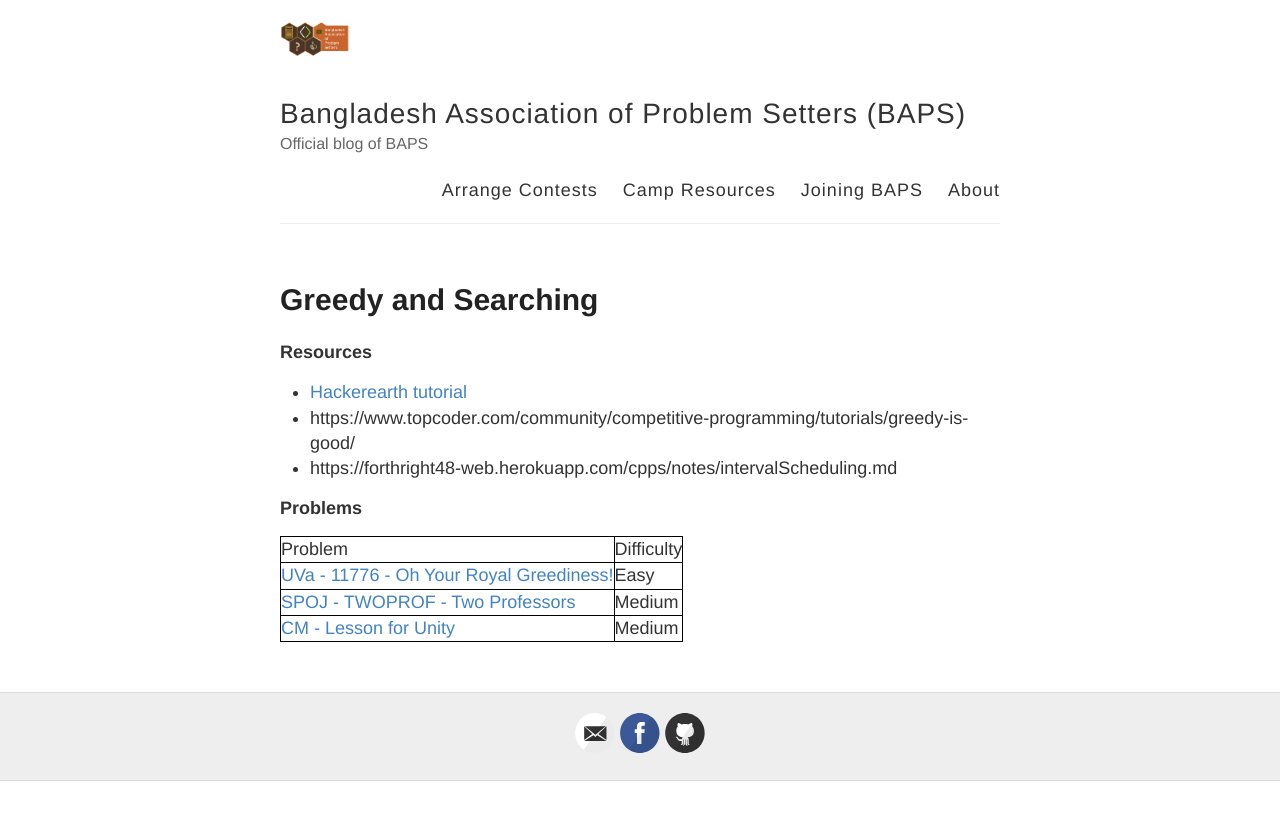
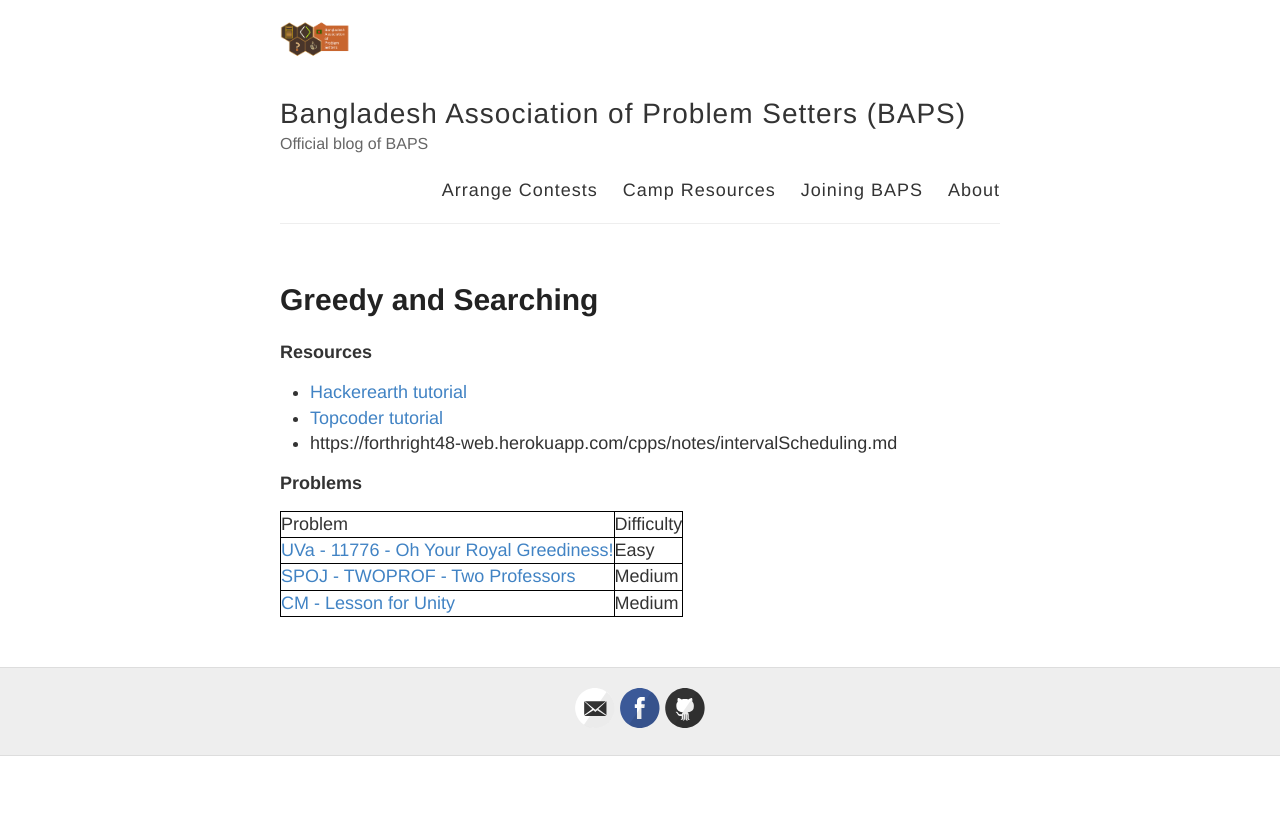
Before and after one commit to baps-bgd/baps-bgd.github.io, a Jekyll site: the page built from _posts/2020-10-5-greedy-and-searching.md, in a window 1280 px wide. Shown: the top 820 px of the page. Built offline with Jekyll 4.4.1, drawn with Linux system fonts in a browser that asks for light colours.

Commit message:
Update 2020-10-5-greedy-and-searching.md

```diff
--- a/_posts/2020-10-5-greedy-and-searching.md
+++ b/_posts/2020-10-5-greedy-and-searching.md
@@ -6,7 +6,7 @@ published: true
 
 **Resources**
 * [Hackerearth tutorial](https://www.hackerearth.com/practice/algorithms/greedy/basics-of-greedy-algorithms/tutorial/)
-* https://www.topcoder.com/community/competitive-programming/tutorials/greedy-is-good/
+* [Topcoder tutorial](https://www.topcoder.com/community/competitive-programming/tutorials/greedy-is-good/)
 * https://forthright48-web.herokuapp.com/cpps/notes/intervalScheduling.md
 
 **Problems**
```
